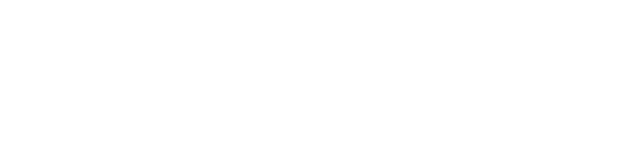
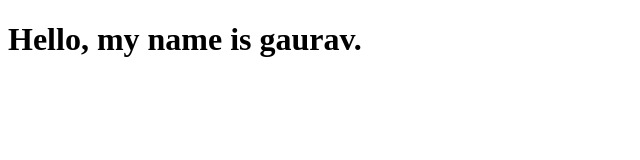
Before and after one commit to Gaurav-rathi-12/learning-git, a plain HTML site: page index.html in a window 1280 px wide. Shown: the whole page, without its empty margins (0-640 px from the left). Drawn offline with Linux system fonts and the light colour scheme.

Commit message:
adding h1 tag in main

```diff
--- a/index.html
+++ b/index.html
@@ -6,6 +6,6 @@
     <title>Document</title>
 </head>
 <body>
-
+    <h1>Hello, my name is gaurav.</h1>
 </body>
 </html>
```
